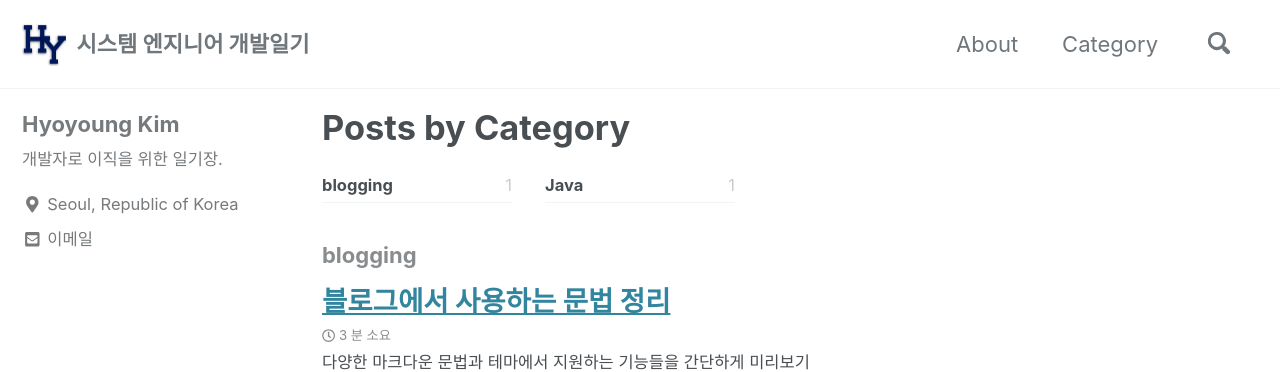
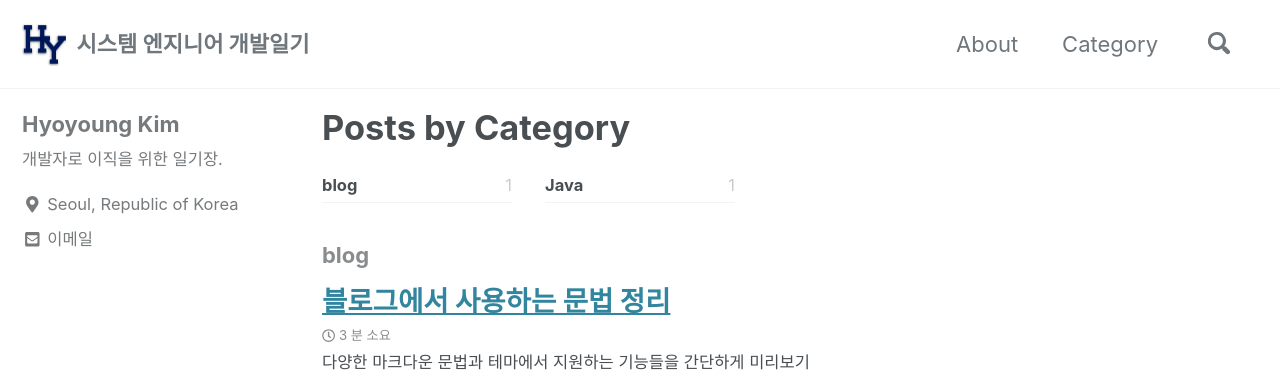
Before and after one commit to youngfromseoul/youngfromseoul.github.io2, a Jekyll site: the page built from _pages/category-archive.md, in a window 1280 px wide and 900 px high. Shown: the top 372 px of the window. Built offline with Jekyll 4.4.1, drawn with Linux system fonts in a browser that asks for light colours; cached includes are drawn as plain includes; nearby versions of some CDN libraries.

Commit message:
Update 2019-01-28-blog-tips.md

```diff
--- a/_posts/blog/2019-01-28-blog-tips.md
+++ b/_posts/blog/2019-01-28-blog-tips.md
@@ -3,7 +3,7 @@ title: 블로그에서 사용하는 문법 정리
 search: true
 excerpt: 다양한 마크다운 문법과 테마에서 지원하는 기능들을 간단하게 미리보기
 categories:
-  - blogging
+  - blog
 tags:
   - jekyll
   - markdown
```
